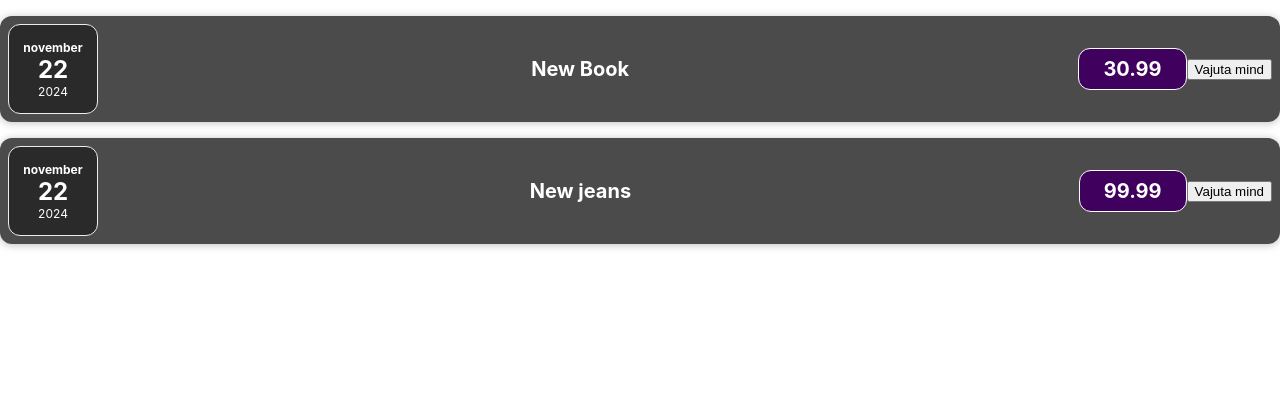
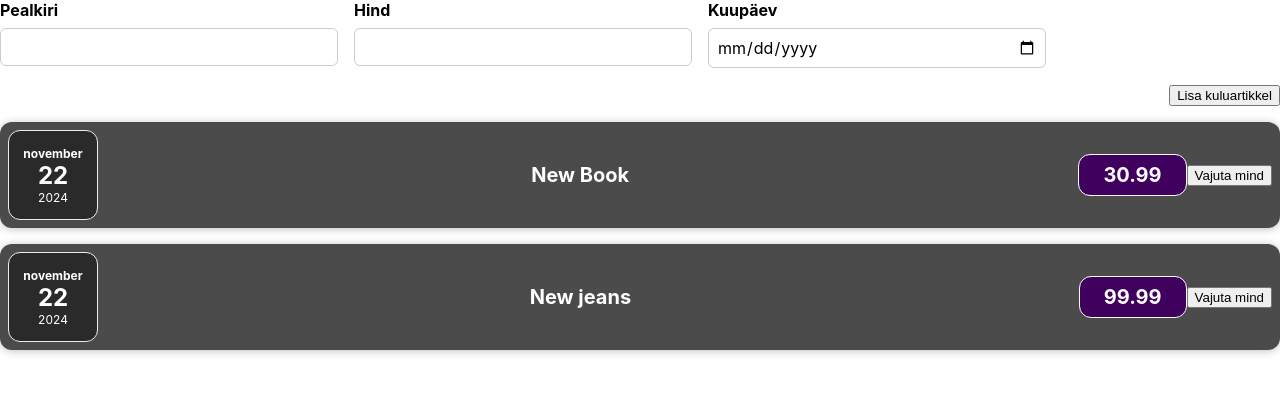
Before and after one commit to MikeRiverside/expenses, a React (Create React App) app: page / in a window 1280 px wide. Shown: the top 394 px of the page. Built offline with nearby package versions, Linux system fonts and the light colour scheme.

Commit message:
Nuppude lisamine

```diff
--- a/src/App.js
+++ b/src/App.js
@@ -1,6 +1,7 @@
 
 import './App.css';
 import ExpenseItem from './components/Expenses/ExpenseItem';
+import NewExpense from "./components/Expenses/NewExpense/NewExpense";
 
 const App = () => {
   const expenses = [
@@ -20,6 +21,7 @@ const App = () => {
 
   return (
     <div className="App">
+      <NewExpense></NewExpense>
       <ExpenseItem data= {expenses[0]}/>
       <ExpenseItem data= {expenses[1]}/>
     </div>
--- a/src/components/Expenses/ExpenseItem.js
+++ b/src/components/Expenses/ExpenseItem.js
@@ -1,10 +1,15 @@
 import ExpenseDate from "./ExpenseDate"
 import "./ExpenseItem.css"
 import Card from "../UI/Card"
+import { useState } from "react"
 
 const ExpenseItem = (props) => {
+    const [title, setTitle] = useState(props.data.title)
+
     const clickHandler = () => {
         console.log("Vajutatud!")
+        setTitle(`uuendatud by click ${title}"`)
+        console.log(title)
     }
 
     console.log(props.data.date)
--- /dev/null
+++ b/src/components/Expenses/NewExpense/ExpenseForm.css
@@ -0,0 +1,26 @@
+.new-expense__controls {
+    display: flex;
+    flex-wrap: wrap;
+    gap: 1rem;
+    margin-bottom: 1rem;
+    text-align: left;
+}
+
+.new-expense__control label {
+    display: block;
+    margin-bottom: 0.5rem;
+    font-weight: bold;
+}
+
+.new-expense__control input {
+    font: inherit;
+    padding: 0.5rem;
+    border-radius: 6px;
+    border: 1px solid #ccc;
+    width: 20rem;
+    max-width: 100%;
+}
+
+.new-expense__actions {
+    text-align: right;
+}
--- /dev/null
+++ b/src/components/Expenses/NewExpense/ExpenseForm.js
@@ -0,0 +1,28 @@
+import "./ExpenseForm.css"
+
+const ExpenseForm = (props) => {
+
+    return (
+        <form>
+            <div className="new-expense__controls">
+                <div className="new-expense__control">
+                    <label>Pealkiri</label>
+                    <input type="text"/>
+                </div>
+                <div className="new-expense__control">
+                    <label>Hind</label>
+                    <input type="number" min="0,01" step="0,01"/>
+                </div>
+                <div className="new-expense__control">
+                    <label>Kuupäev</label>
+                    <input type="date" min="2024-11-12" max="2026-01-31"/>
+                </div>
+            </div>
+            <div className="new-expense__actions">
+                <button type="submit">Lisa kuluartikkel</button>
+            </div>
+        </form>
+    )
+}
+
+export default ExpenseForm
--- /dev/null
+++ b/src/components/Expenses/NewExpense/NewExpense.js
@@ -0,0 +1,11 @@
+import ExpenseForm from "./ExpenseForm"
+
+const NewExpense = (props) => {
+    return(
+        <div className="new-expense">
+            <ExpenseForm />
+        </div>
+    )
+}
+
+export default NewExpense
```
